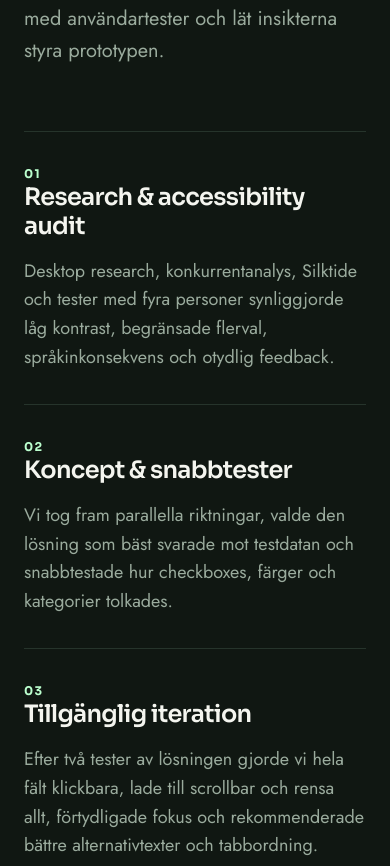
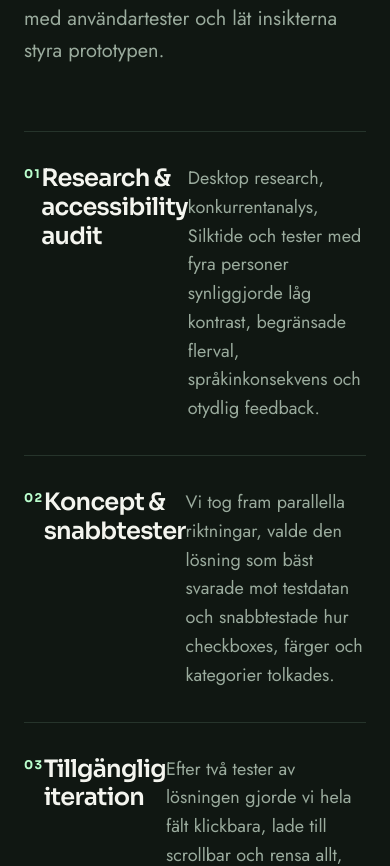
Before and after one commit to Karro-fi/karolina-portfolio, a Next.js app in the folder karolina-portfolio-vercel-upload/: page /case/duro in a window 390 px wide. Shown: the part 4147-5013 px from the top of the page. Built offline with nearby package versions, Linux system fonts and the light colour scheme; no server answers.

Commit message:
Linjer processrubriker exakt

```diff
--- a/karolina-portfolio-vercel-upload/app/globals.css
+++ b/karolina-portfolio-vercel-upload/app/globals.css
@@ -1257,8 +1257,8 @@ h3 {
 
 .process-grid article {
   min-height: 384px;
-  display: flex;
-  flex-direction: column;
+  display: grid;
+  grid-template-rows: auto 1fr 96px 116px;
   padding: var(--space-4);
   border-right: 1px solid var(--line);
 }
@@ -1271,14 +1271,18 @@ h3 {
   border-right: 0;
 }
 
+.process-grid article > span {
+  margin-bottom: 0;
+}
+
 .process-grid h3 {
-  min-height: 2.4em;
-  display: flex;
-  align-items: flex-end;
+  min-height: 0;
+  display: block;
 }
 
 .process-grid article > p {
-  min-height: 6.4em;
+  min-height: 0;
+  margin-bottom: 0;
 }
 
 .insight-panel {
@@ -1695,6 +1699,15 @@ h3 {
     min-height: 0;
   }
 
+  .process-grid article {
+    display: flex;
+    grid-template-rows: none;
+  }
+
+  .process-grid article > span {
+    margin-bottom: auto;
+  }
+
   .contribution-marker {
     margin-bottom: var(--space-6);
   }
```
